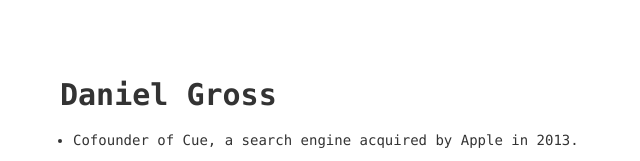
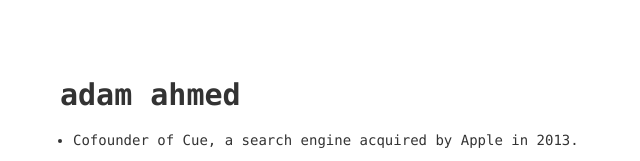
Before and after one commit to adamquant/adamquant.github.io, a plain HTML site: page index.html in a window 1280 px wide. Shown: the top 161 px of the page, without its empty margins (317-957 px from the left). Drawn offline with Linux system fonts and the light colour scheme.

Commit message:
radical changes3

```diff
--- a/index.html
+++ b/index.html
@@ -4,17 +4,17 @@
     <link rel="icon" href="/assets/favicon_32.png" sizes="32x32">
     <link rel="icon" href="/assets/favicon_192.png" sizes="192x192">
     <meta name="viewport" content="width=device-width, initial-scale=1"><!-- Begin Jekyll SEO tag v2.8.0 -->
-    <title>Daniel Gross</title>
+    <title>adam ahmed</title>
     <meta name="generator" content="Jekyll v3.9.3">
-    <meta property="og:title" content="Daniel Gross">
+    <meta property="og:title" content="adam ahmed">
     <meta property="og:locale" content="en_US">
-    <link rel="canonical" href="https://dcgross.com/">
-    <meta property="og:url" content="https://dcgross.com/">
-    <meta property="og:site_name" content="Daniel Gross">
+    <link rel="canonical" href="https://dcahmed.com/">
+    <meta property="og:url" content="https://dcahmed.com/">
+    <meta property="og:site_name" content="adam ahmed">
     <meta property="og:type" content="website">
     <meta name="twitter:card" content="summary">
-    <meta property="twitter:title" content="Daniel Gross">
-    <script type="application/ld+json"> {"@context":"https://schema.org","@type":"WebSite","headline":"Daniel Gross","name":"Daniel Gross","url":"https://dcgross.com/"}</script>
+    <meta property="twitter:title" content="adam ahmed">
+    <script type="application/ld+json"> {"@context":"https://schema.org","@type":"WebSite","headline":"adam ahmed","name":"adam ahmed","url":"https://dcahmed.com/"}</script>
     <!-- End Jekyll SEO tag -->
     <meta name="twitter:card" content="summary_large_image">
     <style>
@@ -775,17 +775,17 @@
             color: #099
         }
     </style>
-    <link type="application/atom+xml" rel="alternate" href="https://dcgross.com/feed.xml" title="Daniel Gross">
-    <title>Daniel Gross</title>
-    <meta property="og:title" content="Daniel Gross">
+    <link type="application/atom+xml" rel="alternate" href="https://dcahmed.com/feed.xml" title="adam ahmed">
+    <title>Adam Ahmed</title>
+    <meta property="og:title" content="adam ahmed">
     <meta property="og:locale" content="en_US">
-    <link rel="canonical" href="https://dcgross.com/">
-    <meta property="og:url" content="https://dcgross.com/">
-    <meta property="og:site_name" content="Daniel Gross">
+    <link rel="canonical" href="https://dcahmed.com/">
+    <meta property="og:url" content="https://dcahmed.com/">
+    <meta property="og:site_name" content="adam ahmed">
     <meta property="og:type" content="website">
     <meta name="twitter:card" content="summary">
-    <meta property="twitter:title" content="Daniel Gross">
-    <script type="application/ld+json"> {"@context":"https://schema.org","@type":"WebSite","headline":"Daniel Gross","name":"Daniel Gross","url":"https://dcgross.com/"}</script>
+    <meta property="twitter:title" content="Adam Ahmed">
+    <script type="application/ld+json"> {"@context":"https://schema.org","@type":"WebSite","headline":"adam ahmed","name":"adam ahmed","url":"https://dcahmed.com/"}</script>
 </head>
 
 <body>
@@ -794,7 +794,7 @@
     </div>
     <div id="content">
         <div class="code" style="max-width:600px;">
-            <div style="font-size: 30px;margin-left: 37px;margin-bottom: 25px;font-weight: 900;">Daniel Gross</div>
+            <div style="font-size: 30px;margin-left: 37px;margin-bottom: 25px;font-weight: 900;">adam ahmed</div>
 
             <ul>
                 <li>
@@ -822,7 +822,7 @@
                     <p>I was a Partner at Y-Combinator and started its AI program.</p>
                 </li>
 
-                <li><a href="mailto:d@dcgross.com">me@adamahmed.dev</a></li>
+                <li><a href="mailto:d@dcahmed.com">me@adamahmed.dev</a></li>
             </ul>
         </div>
     </div>
```
